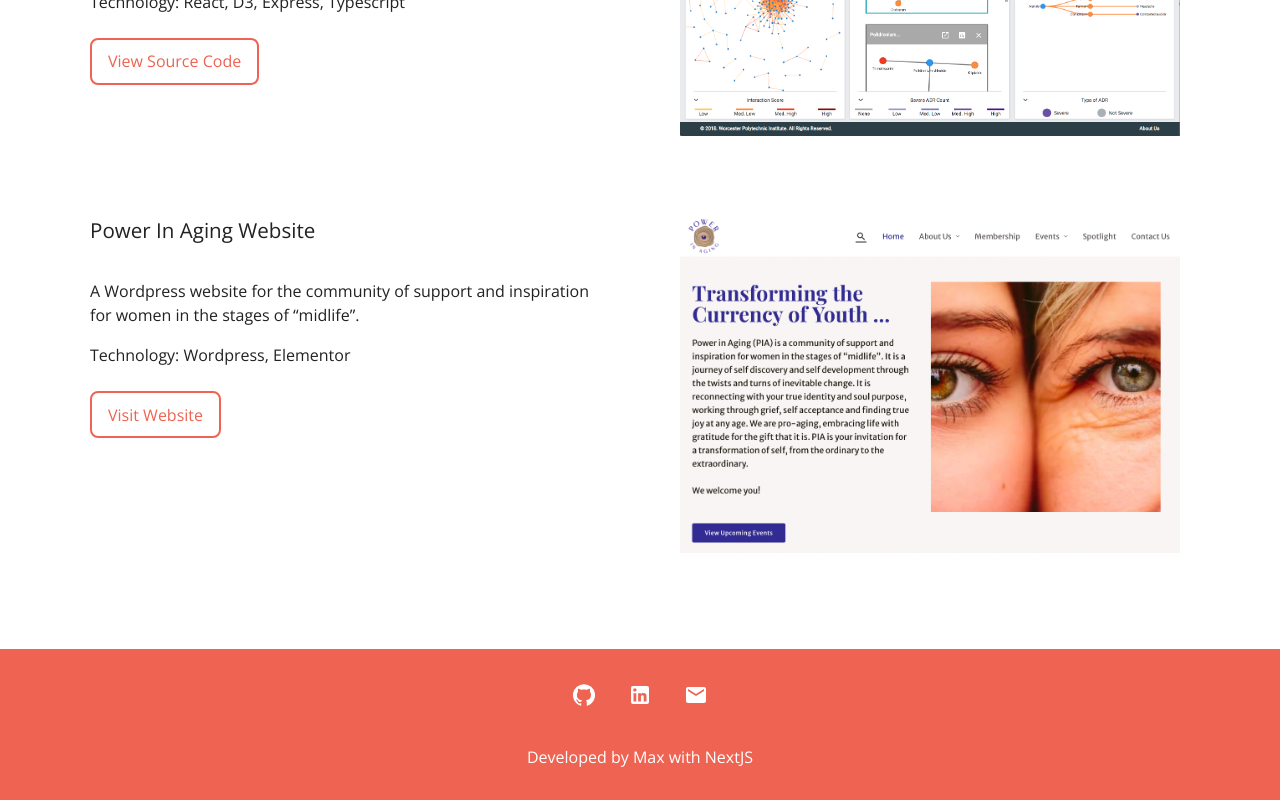
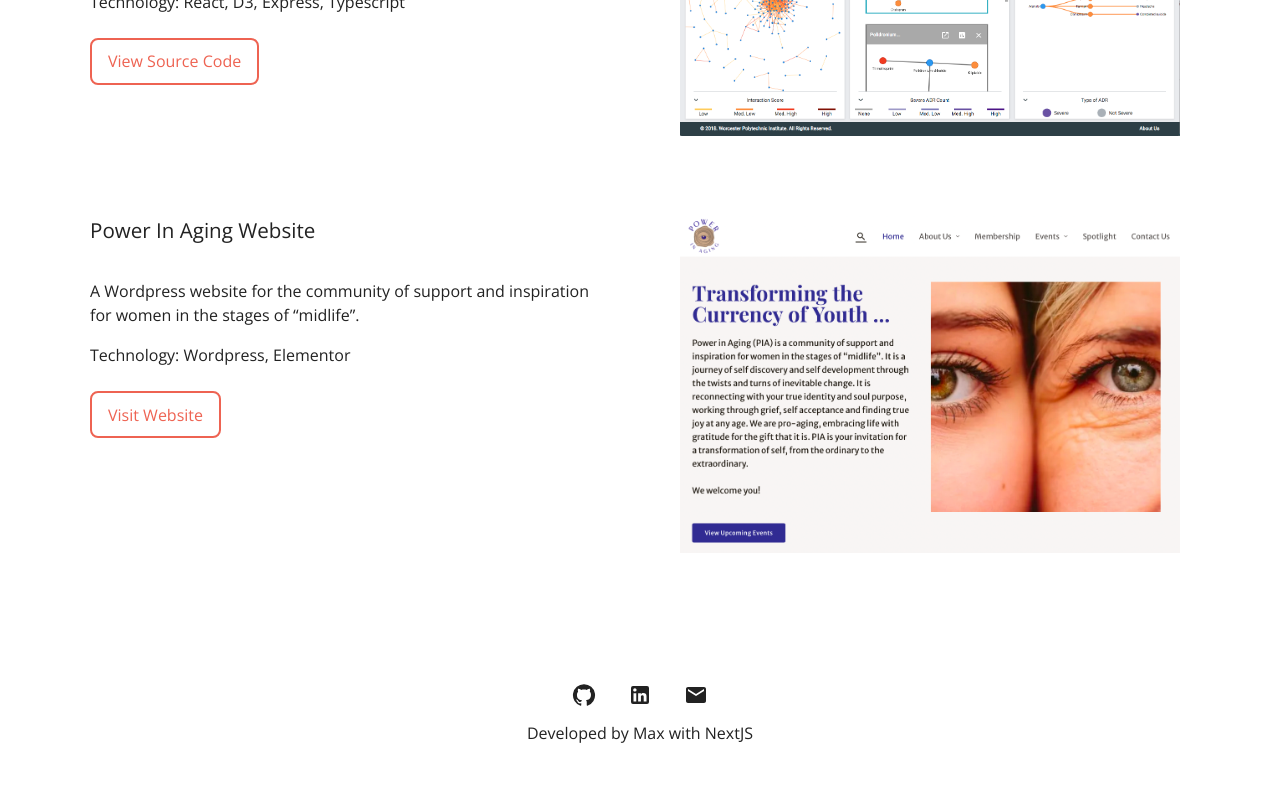
Before and after one commit to max172-hqt/max172-hqt.github.io, a Next.js app: page / in a window 1280 px wide. Shown: the part 2221-3021 px from the top of the page. After the commit the page ends 2997 px from the top, so only its background shows below. Built offline with nearby package versions, Linux system fonts and the light colour scheme.

Commit message:
fix: Typescript type

```diff
--- a/components/Footer/Footer.module.css
+++ b/components/Footer/Footer.module.css
@@ -2,10 +2,10 @@
     display: flex;
     flex-direction: column;
     justify-content: center;
-    color: var(--white-color);
-    background-color: var(--theme-color);
+    /* color: var(--white-color);
+    background-color: var(--theme-color); */
     padding: 2em 1em;
-    gap: 2em;
+    gap: .5em;
     text-align: center;
 }
 
@@ -21,10 +21,10 @@
 }
 
 .socialMedia a {
-    color: var(--white-color);
+    color: var(--text-color);
     font-size: 1.5em;
 }
 
 .socialMedia a:hover {
-    color: var(--grey-color);
+    color: var(--theme-color);
 }
--- a/components/Layout/layout.tsx
+++ b/components/Layout/layout.tsx
@@ -15,9 +15,7 @@
         />
       </Head>
       <header>
-        <PageNavbar>
-          {children}
-        </PageNavbar>
+        <PageNavbar />
       </header>
       <main>
         {children}
--- a/components/Navigation/PageNavbar.tsx
+++ b/components/Navigation/PageNavbar.tsx
@@ -39,7 +39,7 @@
   );
 }
 
-export default function Navbar(props: Props) {
+export default function Navbar() {
   const router = useRouter();
   const [isNavExpanded, setNavExpanded] = useState(false);
   const [scrolledToTop, setScrolledToTop] = useState(true);
@@ -62,7 +62,7 @@
 
   return (
     <header>
-        <HideOnScroll {...props} scrolledToTop={scrolledToTop}>
+        <HideOnScroll scrolledToTop={scrolledToTop}>
           <nav className={styles.nav}>
             <div className={styles.logo}>
               <Link href="/">HT</Link>
```
